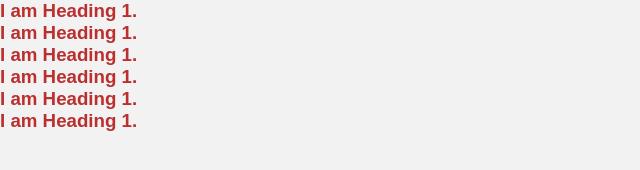
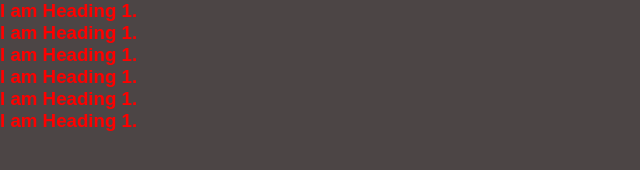
Before and after one commit to Divyam1708/website, a plain HTML site: page index.html in a window 1280 px wide. Shown: the whole page, without its empty margins (0-640 px from the left). Drawn offline with Linux system fonts and the light colour scheme.

Commit message:
darkening background

```diff
--- a/index.css
+++ b/index.css
@@ -5,8 +5,8 @@
 }
 body {
   font-family: 'Poppins', sans-serif;
-  background: #f2f2f2;
-  color: #bb2f2f;
+  background: #4c4545;
+  color: #ff0000;
 }
 
 .container{
```
